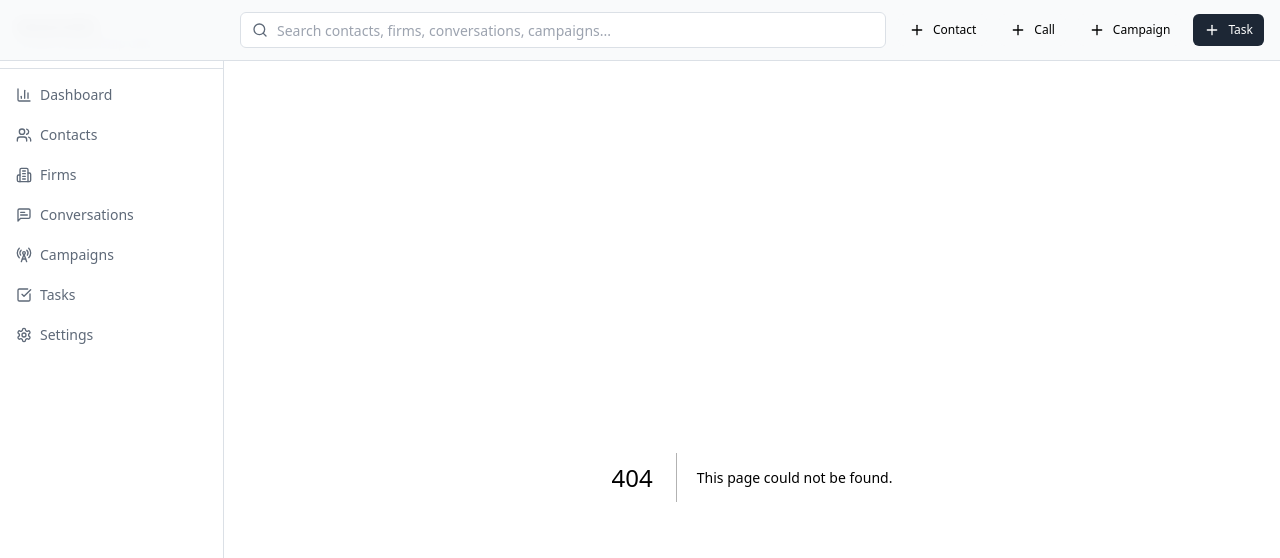
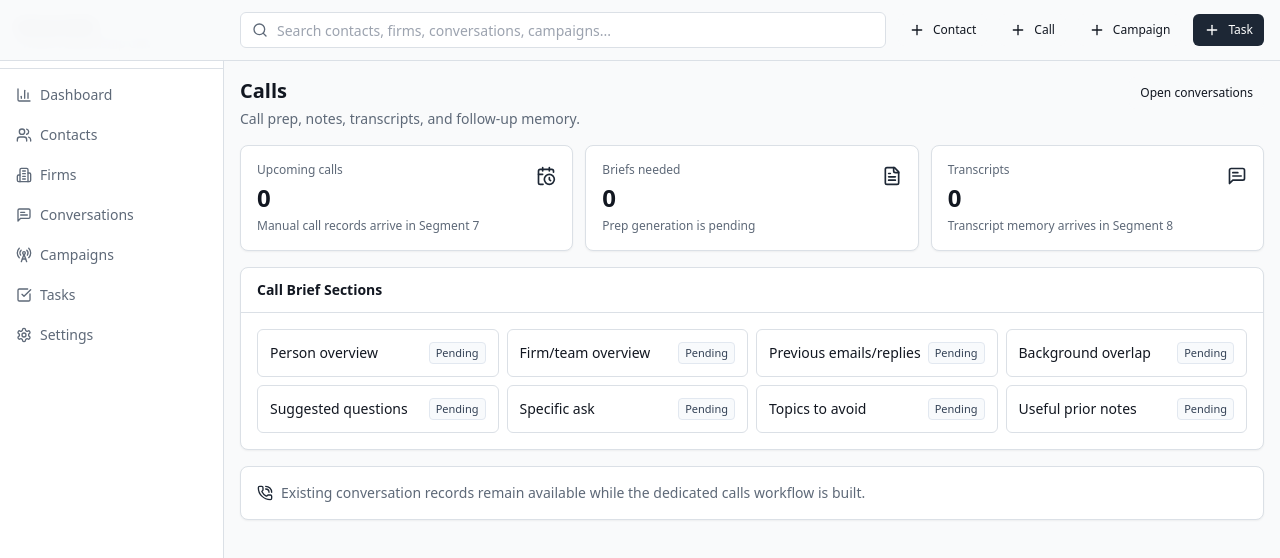
Before and after one commit to Adam-Li-611/networking-machine, a Next.js app: page /calls in a window 1280 px wide. Before the commit this address had no page. Shown: the top 558 px of the page. Built offline with nearby package versions, Linux system fonts and the light colour scheme.

Commit message:
Add calls foundation route

```diff
--- /dev/null
+++ b/app/calls/page.tsx
@@ -0,0 +1,80 @@
+import { CalendarClock, FileText, MessageSquareText, PhoneCall } from "lucide-react";
+import { Badge } from "@/components/ui/badge";
+import { ButtonLink } from "@/components/ui/button";
+import { Card, CardContent, CardHeader, CardTitle } from "@/components/ui/card";
+import { PageHeader } from "@/components/page-header";
+
+const briefSections = [
+  "Person overview",
+  "Firm/team overview",
+  "Previous emails/replies",
+  "Background overlap",
+  "Suggested questions",
+  "Specific ask",
+  "Topics to avoid",
+  "Useful prior notes"
+];
+
+export default function CallsPage() {
+  return (
+    <div>
+      <PageHeader
+        title="Calls"
+        description="Call prep, notes, transcripts, and follow-up memory."
+        actions={<ButtonLink href="/conversations" variant="outline" size="sm">Open conversations</ButtonLink>}
+      />
+
+      <div className="grid gap-3 md:grid-cols-3">
+        <Card>
+          <CardContent className="flex items-start justify-between gap-3 p-4">
+            <div>
+              <div className="text-xs text-muted-foreground">Upcoming calls</div>
+              <div className="mt-1 text-2xl font-semibold">0</div>
+              <div className="mt-1 text-xs text-muted-foreground">Manual call records arrive in Segment 7</div>
+            </div>
+            <CalendarClock className="mt-1 h-5 w-5 text-primary" />
+          </CardContent>
+        </Card>
+        <Card>
+          <CardContent className="flex items-start justify-between gap-3 p-4">
+            <div>
+              <div className="text-xs text-muted-foreground">Briefs needed</div>
+              <div className="mt-1 text-2xl font-semibold">0</div>
+              <div className="mt-1 text-xs text-muted-foreground">Prep generation is pending</div>
+            </div>
+            <FileText className="mt-1 h-5 w-5 text-primary" />
+          </CardContent>
+        </Card>
+        <Card>
+          <CardContent className="flex items-start justify-between gap-3 p-4">
+            <div>
+              <div className="text-xs text-muted-foreground">Transcripts</div>
+              <div className="mt-1 text-2xl font-semibold">0</div>
+              <div className="mt-1 text-xs text-muted-foreground">Transcript memory arrives in Segment 8</div>
+            </div>
+            <MessageSquareText className="mt-1 h-5 w-5 text-primary" />
+          </CardContent>
+        </Card>
+      </div>
+
+      <Card className="mt-4">
+        <CardHeader><CardTitle>Call Brief Sections</CardTitle></CardHeader>
+        <CardContent className="grid gap-2 md:grid-cols-2 xl:grid-cols-4">
+          {briefSections.map((section) => (
+            <div key={section} className="flex items-center justify-between rounded-md border p-3 text-sm">
+              <span>{section}</span>
+              <Badge value="PENDING" />
+            </div>
+          ))}
+        </CardContent>
+      </Card>
+
+      <Card className="mt-4">
+        <CardContent className="flex items-center gap-2 p-4 text-sm text-muted-foreground">
+          <PhoneCall className="h-4 w-4 text-primary" />
+          Existing conversation records remain available while the dedicated calls workflow is built.
+        </CardContent>
+      </Card>
+    </div>
+  );
+}
```
